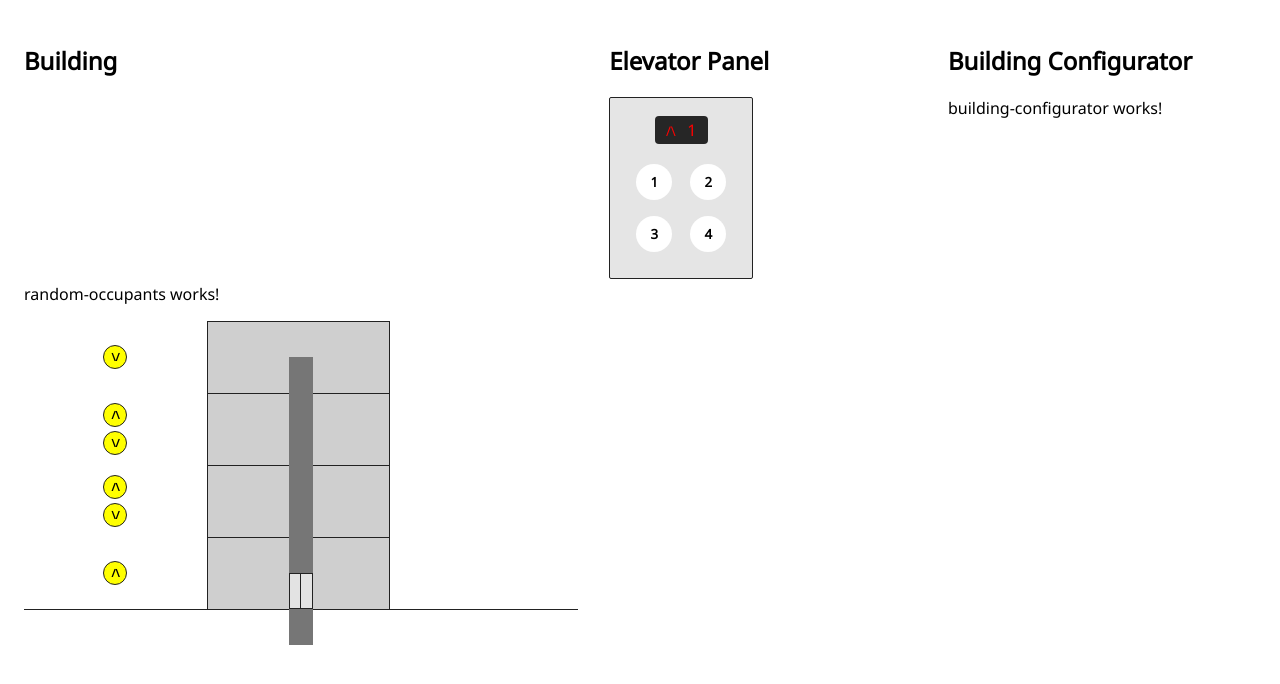
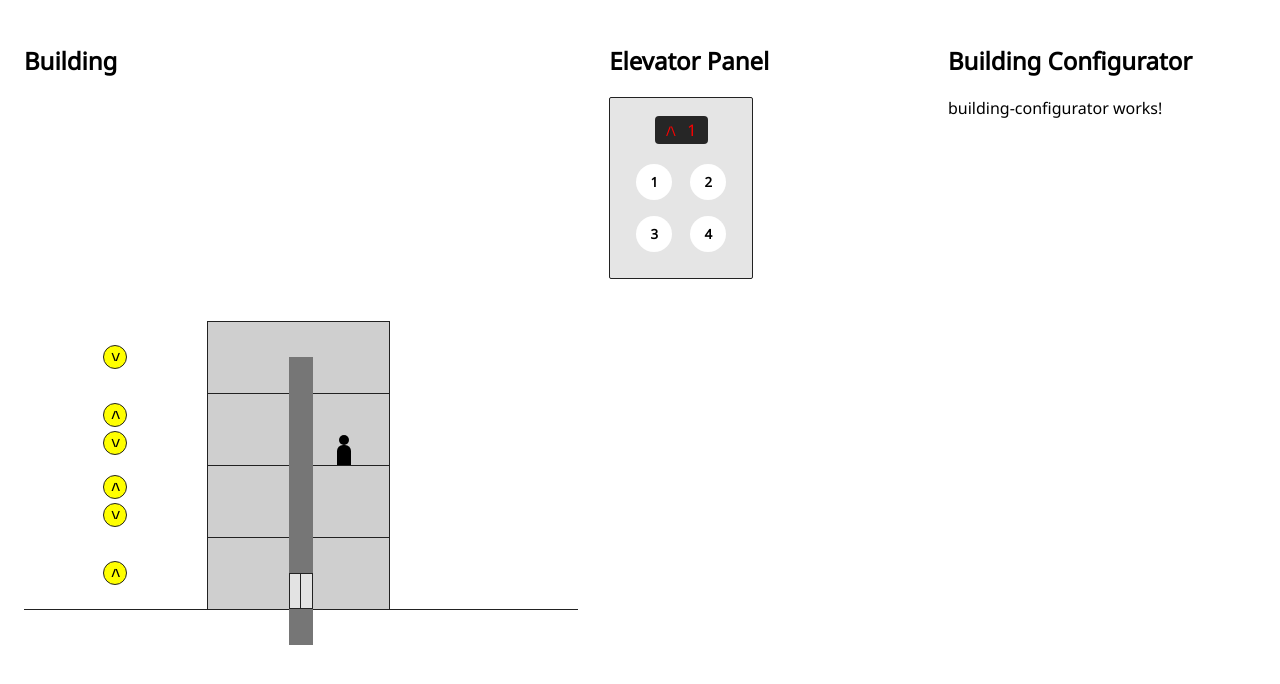
Before and after one commit to caribeedu/TheCoolestElevator, an Angular app: page / in a window 1280 px wide. Shown: the top 684 px of the page. Built offline with nearby package versions, Linux system fonts and the light colour scheme; no server answers.

Commit message:
feat: add occupants from service to the building

```diff
--- a/src/app/components/random-occupants/random-occupants.component.html
+++ b/src/app/components/random-occupants/random-occupants.component.html
@@ -1 +1,7 @@
-<p>random-occupants works!</p>
+<section class="random-occupants">
+	<div [style.--floor-level]="floor" *ngFor="let floor of randomOccupantsService.occupiedFloors$.value"
+		class="random-occupants__person">
+		<span class="random-occupants__person__head"></span>
+		<span class="random-occupants__person__body"></span>
+	</div>
+</section>
--- a/src/app/components/random-occupants/random-occupants.component.scss
+++ b/src/app/components/random-occupants/random-occupants.component.scss
@@ -0,0 +1,52 @@
+.random-occupants {
+	position: absolute;
+	right: 0;
+	bottom: 0;
+	width: 25%;
+
+	&__person {
+		position: absolute;
+		bottom: calc(calc(var(--floor-level) - 1) * var(--floor-height));
+		height: var(--floor-height);
+		width: 100%;
+		display: flex;
+		flex-direction: column;
+		justify-content: flex-end;
+		align-items: center;
+
+		&__head {
+			width: 10px;
+			height: 10px;
+			border-radius: 100%;
+			background-color: black;
+		}
+
+		&__body {
+			width: 14px;
+			height: 20px;
+			background-color: black;
+			border-top-left-radius: 6px;
+			border-top-right-radius: 6px;
+		}
+
+		&::after {
+			content: "Awaiting elevator!";
+			position: absolute;
+			right: -150px;
+			top: calc(var(--floor-height) / 3);
+			font-size: 12pt;
+			font-weight: 600;
+			animation: 5s fade-out forwards;
+		}
+	}
+}
+
+@keyframes fade-out {
+	75% {
+		opacity: 1;
+	}
+
+	to {
+		opacity: 0;
+	}
+}
--- a/src/app/components/random-occupants/random-occupants.component.ts
+++ b/src/app/components/random-occupants/random-occupants.component.ts
@@ -1,4 +1,6 @@
 import { Component } from '@angular/core';
+
+import { RandomOccupantService } from 'src/app/services/random-occupant/random-occupant.service';
 
 @Component({
 	selector: 'tce-random-occupants',
@@ -6,5 +8,5 @@ import { Component } from '@angular/core';
 	styleUrls: ['./random-occupants.component.scss']
 })
 export class RandomOccupantsComponent {
-
+	constructor(public randomOccupantsService: RandomOccupantService) { }
 }
--- a/src/app/services/random-occupant/random-occupant.service.ts
+++ b/src/app/services/random-occupant/random-occupant.service.ts
@@ -9,7 +9,7 @@ import { ElevatorService } from '../elevator/elevator.service';
 })
 export class RandomOccupantService {
 	/* Interval of new occupants appearing in the building, in seconds */
-	public readonly appearInterval$: BehaviorSubject<number> = new BehaviorSubject<number>(7.5);
+	public readonly appearInterval$: BehaviorSubject<number> = new BehaviorSubject<number>(15);
 	/* Floors who's has occupants awaiting */
 	public readonly occupiedFloors$: BehaviorSubject<Array<Number>> = new BehaviorSubject<Array<Number>>([]);
 
```
